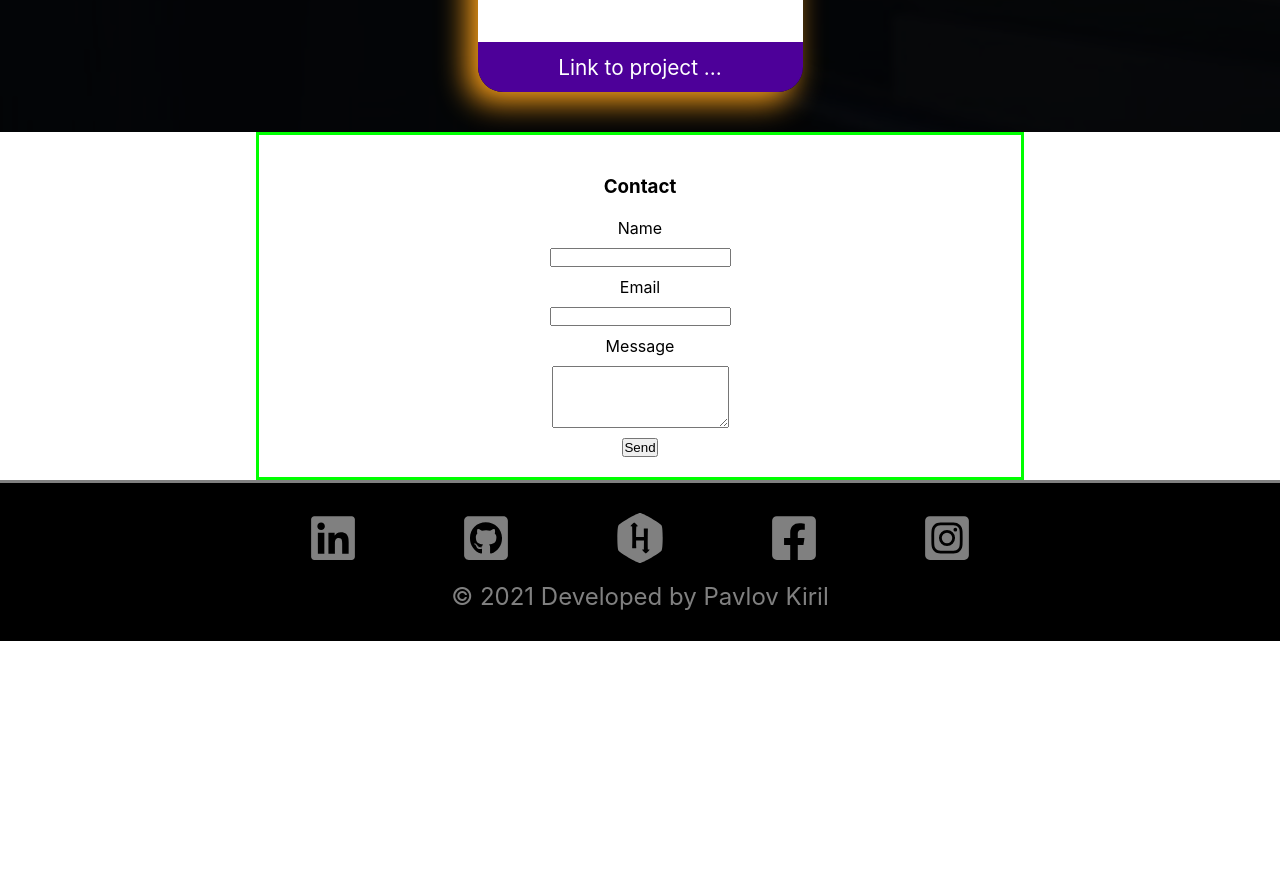
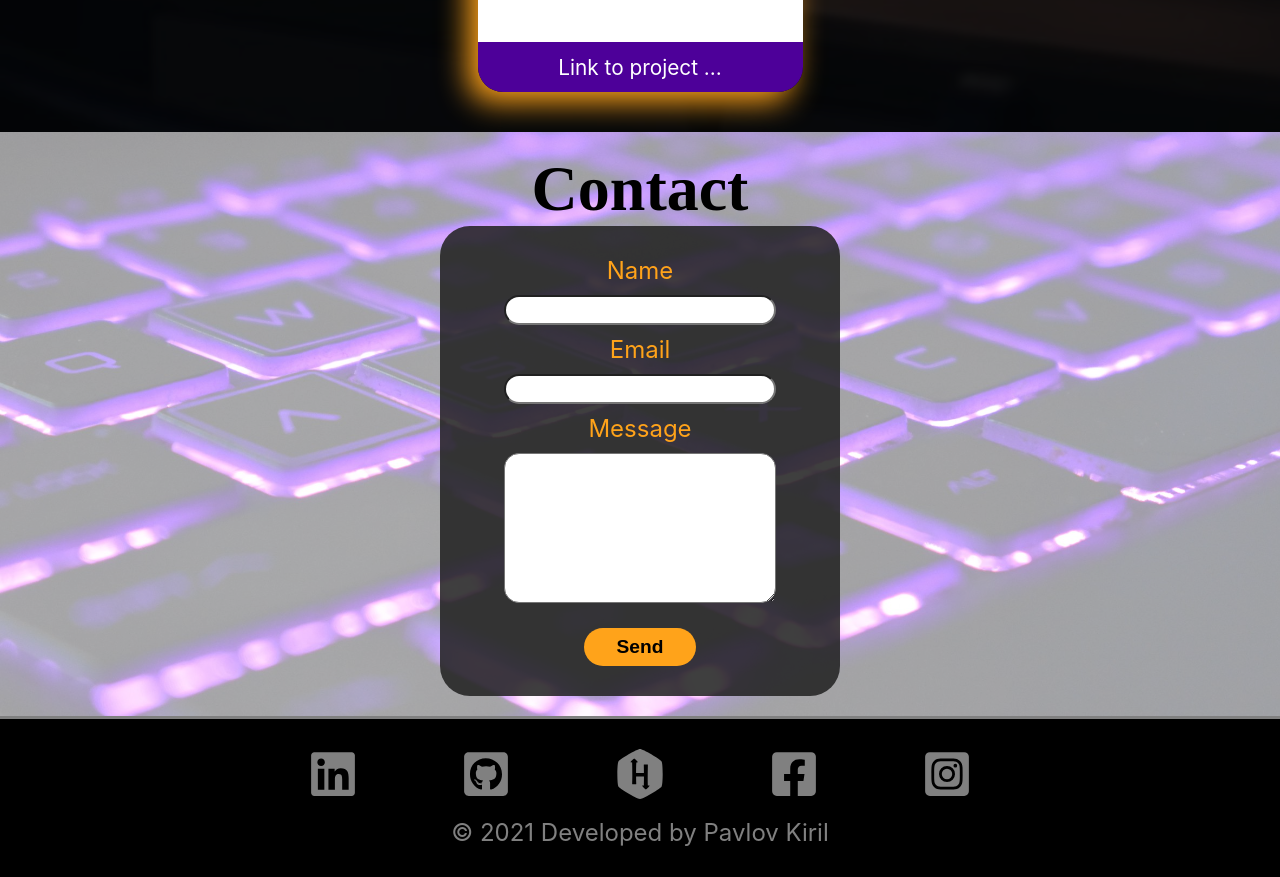
Before and after one commit to Kiril-Pavlov/portfolio-website, a React (Create React App) app: page / in a window 1280 px wide. Shown: the part 3020-3897 px from the top of the page. Before the commit the page ends 3661 px from the top, so only its background shows below. Built offline with nearby package versions, Linux system fonts and the light colour scheme; a web font is replaced by a local one.

Commit message:
Contact component CSS done

```diff
--- a/src/components/Contact.css
+++ b/src/components/Contact.css
@@ -1,23 +1,86 @@
 .contact-container{
-    border: 3px solid lime;
-    width: 60%;
-    display: block;
-    margin: auto;
+    background-color: #999999;
+    background-image: url("../assets/contact.jpg");
+    background-size: cover;
+    background-blend-mode: screen;
+    width: 100%;
+    display: flex;
+    flex-direction: column;
+    align-items: center;
+    justify-content: center;
     padding: 20px;
 }
 
 .contact-container h3{
     text-align: center;
-    padding: 20px;
+    font-size: 4rem;
+    font-family: var(--decorative-font);
 }
 
 .contact-form{
     display: flex;
     flex-direction: column;
     grid-gap: 10px;
-    width: 100%;
-    align-self: center;
-    justify-self: center;
+    width: 400px;
+    background-color: #222222DD;
     align-items: center;
-    justify-items: center;
+    justify-content: center;
+    padding: 30px;
+    border-radius: 30px;
 }
+
+.contact-form label{
+    color: var(--primary-color);
+    font-size: 1.5rem;
+}
+
+.contact-input{
+    height: 30px;
+    width: 80%;
+    font-size: 1.2rem;
+    padding: 3px 10px;
+    border-radius: 15px;
+}
+
+.contact-form textarea{
+    height: 150px;
+    width: 80%;
+    font-size: 1.2rem;
+    padding: 3px 10px;
+    border-radius: 15px;
+}
+
+.submit-button{
+    font-size: 1.2rem;
+    padding: 5px 30px;
+    border-radius: 20px;
+    background-color: var(--primary-color);
+    font-weight: 600;
+    border: 3px solid transparent;
+    margin-top: 15px;
+    transition: all .5s;
+}
+
+.submit-button:hover{
+    cursor: pointer;
+    background-color: white;
+    border: 3px solid var(--primary-color);
+    padding: 5px 40px;
+}
+
+
+
+
+@media  screen and (max-width: 900px) {
+    .contact-form{
+        display: flex;
+        flex-direction: column;
+        grid-gap: 10px;
+        width: 325px;
+        background-color: #222222DD;
+        align-items: center;
+        justify-content: center;
+        padding: 30px 10px;
+        border-radius: 30px;
+    }
+}
--- a/src/components/Contact.js
+++ b/src/components/Contact.js
@@ -33,6 +33,7 @@ const Contact = () => {
                     value={userName}
                     onChange={event => setUserName(event.target.value)}
                     name="user_name"
+                    className='contact-input'
                 />
 
                 <label>Email</label>
@@ -40,6 +41,7 @@ const Contact = () => {
                     value={userEmail}
                     onChange={event => setUserEmail(event.target.value)}
                     name="user_email"
+                    className='contact-input'
                 />
 
                 <label>Message</label>
@@ -49,7 +51,7 @@ const Contact = () => {
                     rows={4}
                 />
 
-                <input type="submit" value="Send" />
+                <input type="submit" value="Send" className='submit-button' />
             </form>
 
         </div>
--- a/src/components/Projects.css
+++ b/src/components/Projects.css
@@ -2,6 +2,7 @@
     background-color: #303030;
     background-image: url(../assets/projects-background.jpg);
     background-size: cover;
+    background-position: center;
     background-blend-mode: multiply;
     text-align: center;
 }
```
Also changed, not shown: src/assets/contact.jpg (added). Lines whose indentation alone changed are shown as unchanged.
